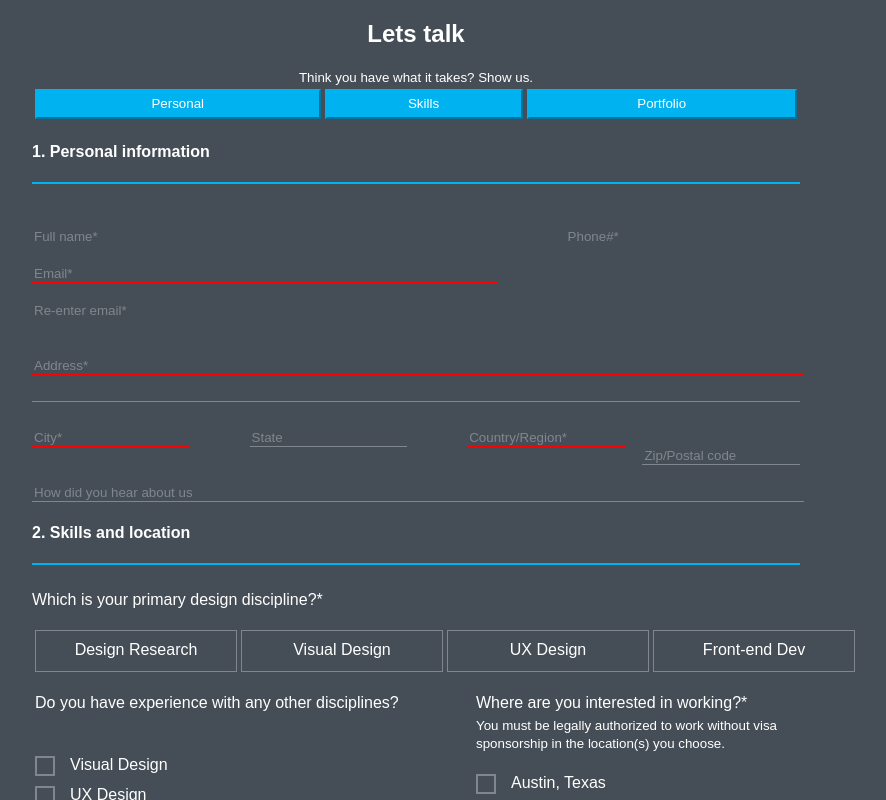
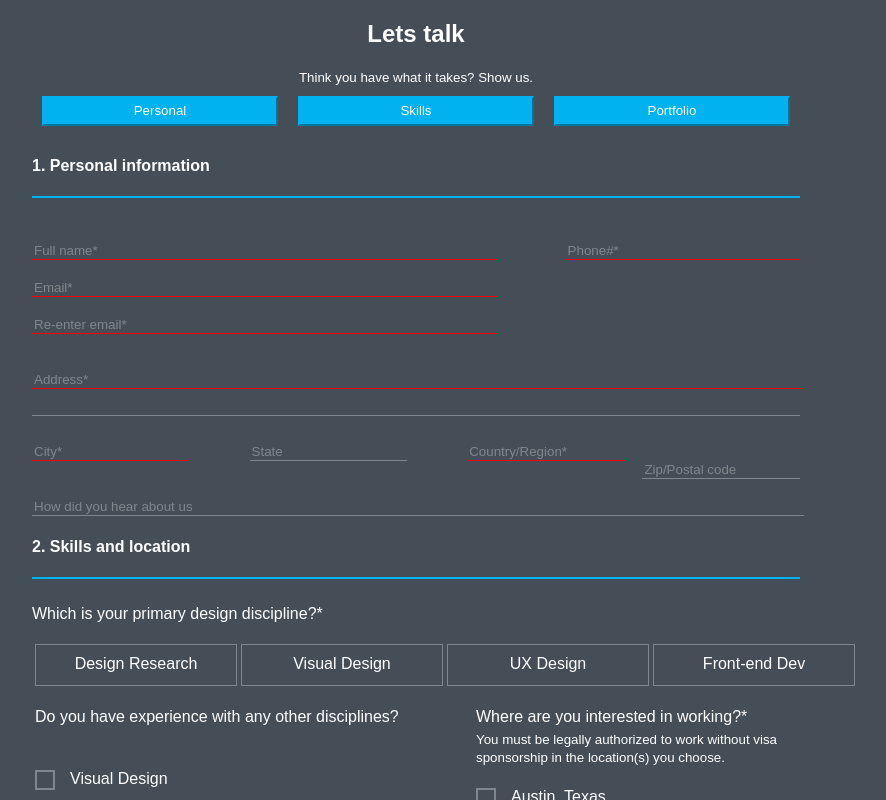
Before and after one commit to Sannu8/React-Form, a React (Create React App) app: page / in a window 1280 px wide. Shown: the top 800 px of the page, without its empty margins (224-1110 px from the left). Built offline with nearby package versions, Linux system fonts and the light colour scheme.

Commit message:
Implementation of Flexbox

```diff
--- a/src/App.css
+++ b/src/App.css
@@ -9,8 +9,6 @@ hr {
   border: none;
   height: 2px;
 }
-
-
 
 /* Body */
 
@@ -53,9 +51,10 @@ input[type='email']{
     color: #fff;
 }
 
-input:invalid {
+input:invalid{
 border-bottom: 1px solid red;
 }
+
 
 input::placeholder {
   color: #81868c;
@@ -285,3 +284,12 @@ hr.greyHr {
     -ms-transform: rotate(45deg);
     transform: rotate(45deg);
 }
+
+.flex-container {
+  display: flex;
+  flex-direction: row;
+}
+
+.flex-container input {
+  margin: 10px;
+}
--- a/src/App.js
+++ b/src/App.js
@@ -1,6 +1,6 @@
 import React, { Component } from 'react';
 import './App.css';
-import {BrowserRouter, Route, Link } from 'react-router-dom';
+import { BrowserRouter, Route, Link } from 'react-router-dom';
 
 import Header from './Header';
 import Button from './Button';
@@ -15,29 +15,26 @@ class App extends Component {
 
         <BrowserRouter>
           <div>
-      <Route path="/" component= {Header} />
-      <Route path="/personal" component= {Info} />
-      <Route path="/skills" component= {Skills} />
-      <Route path="/portfolio" component= {Portfolio} />
+            <Route path="/" component={Header} />
+            <Route path="/personal" component={Info} />
+            <Route path="/skills" component={Skills} />
+            <Route path="/portfolio" component={Portfolio} />
           </div>
         </BrowserRouter>
 
-    <table>
-      <tbody>
-        <tr>
+        <div className="flex-container">
           <Button title="Personal" />
           <Button title="Skills" />
           <Button title="Portfolio" />
-        </tr>
-      </tbody>
-    </table>
+        </div>
+
 
 
         <Info />
         <Skills />
         <Portfolio />
 
-    </div>
+      </div >
     );
   }
 }
--- a/src/Button.js
+++ b/src/Button.js
@@ -1,13 +1,9 @@
-import React , { Component } from 'react';
+import React, { Component } from 'react';
 import './Button.css';
 
 class Button extends Component {
-  render () {
-    return(
-
-            <th><input type = 'button' value={this.props.title} className={this.props.id}/></th>
-
-    );
+  render() {
+    return <input type='button' value={this.props.title} />
 
   }
 }
--- a/src/CheckBox.js
+++ b/src/CheckBox.js
@@ -2,7 +2,13 @@ import React, { Component } from 'react';
 import './CheckBox.css';
 
 class CheckBox extends Component {
+  constructor(props) {
+    super(props);
 
+    this.state = {
+      isChecked : false
+    }
+  }
 
   render () {
 
@@ -11,7 +17,11 @@ class CheckBox extends Component {
     return (
       <label className= "container">
         {data}
-        <input type="checkbox" name="" value={data} />
+        <input
+          type="checkbox"
+          checked={this.state.isChecked}
+          onClick={(e) => this.setState({isChecked: e.target.checked})}
+           />
         <span className="checkmark"></span>
       <span onClick={(e) => this.props.delete(e, data)} className="Delete"> Delete</span>
       </label>
--- a/src/Info.js
+++ b/src/Info.js
@@ -233,7 +233,7 @@ class Info extends Component {
         rows = '2'
         name=""
         placeholder="Address*"
-        pattern=""
+        pattern="[A-Za-z]{2,}"
         value={this.state.address}
         onChange={(e)=> this.setState({address: e.target.value})}
         required /><br /><br />
--- a/src/Radio.js
+++ b/src/Radio.js
@@ -2,15 +2,29 @@ import React, { Component } from 'react';
 import ReactDOM from 'react-dom';
 
 class Radio extends Component {
+  constructor(props) {
+    super(props);
+
+    this.state = {
+      isChecked: false
+    }
+
+  }
+
+
   render() {
     const data = this.props.data;
 
     return (
       <td>
         <label className="containerRadio">
-        <input type="radio" name="button" value ={data} id={this.props.id} />
-        <span className="checkmarkRadio"><div className="buttonText">{data}</div></span>
-      </label>
+          <input
+            type="radio"
+            name="button"
+            id={this.props.id}
+          />
+          <span className="checkmarkRadio"><div className="buttonText">{data}</div></span>
+        </label>
       </td>
     )
   }
```
Also changed, not shown: src/Header.js (+4 -4 lines), src/Skills.js (+28 -21 lines). Lines whose indentation alone changed are shown as unchanged.
